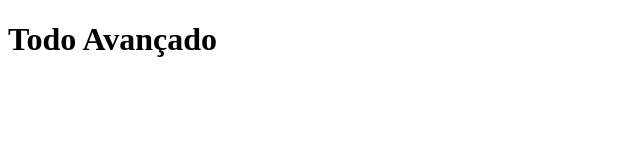
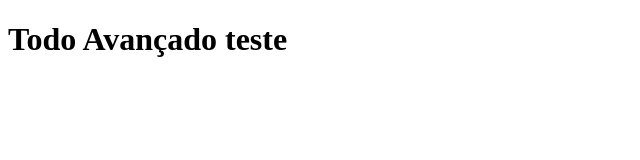
Before and after one commit to JoaoGabriel17/todolist, a plain HTML site: page index.html in a window 1280 px wide. Shown: the whole page, without its empty margins (0-640 px from the left). Drawn offline with Linux system fonts and the light colour scheme.

Commit message:
segundo commit

```diff
--- a/index.html
+++ b/index.html
@@ -13,6 +13,6 @@
     <link rel="stylesheet" href="https://cdnjs.cloudflare.com/ajax/libs/font-awesome/6.4.0/css/all.min.css" integrity="sha512-iecdLmaskl7CVkqkXNQ/ZH/XLlvWZOJyj7Yy7tcenmpD1ypASozpmT/E0iPtmFIB46ZmdtAc9eNBvH0H/ZpiBw==" crossorigin="anonymous" referrerpolicy="no-referrer" />
 </head>
 <body>
-    <h1>Todo Avançado</h1>
+    <h1>Todo Avançado teste</h1>
 </body>
 </html>
```
